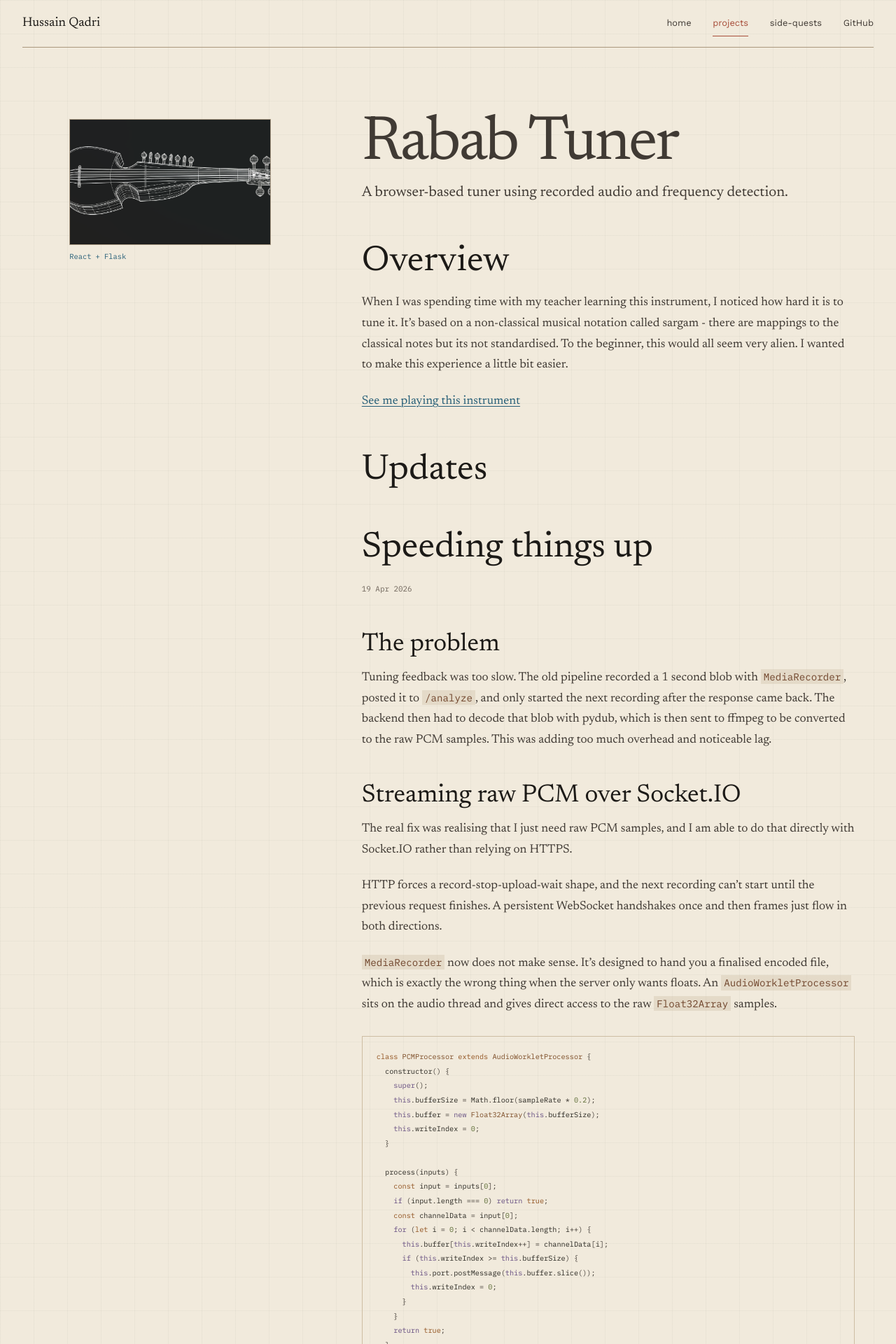
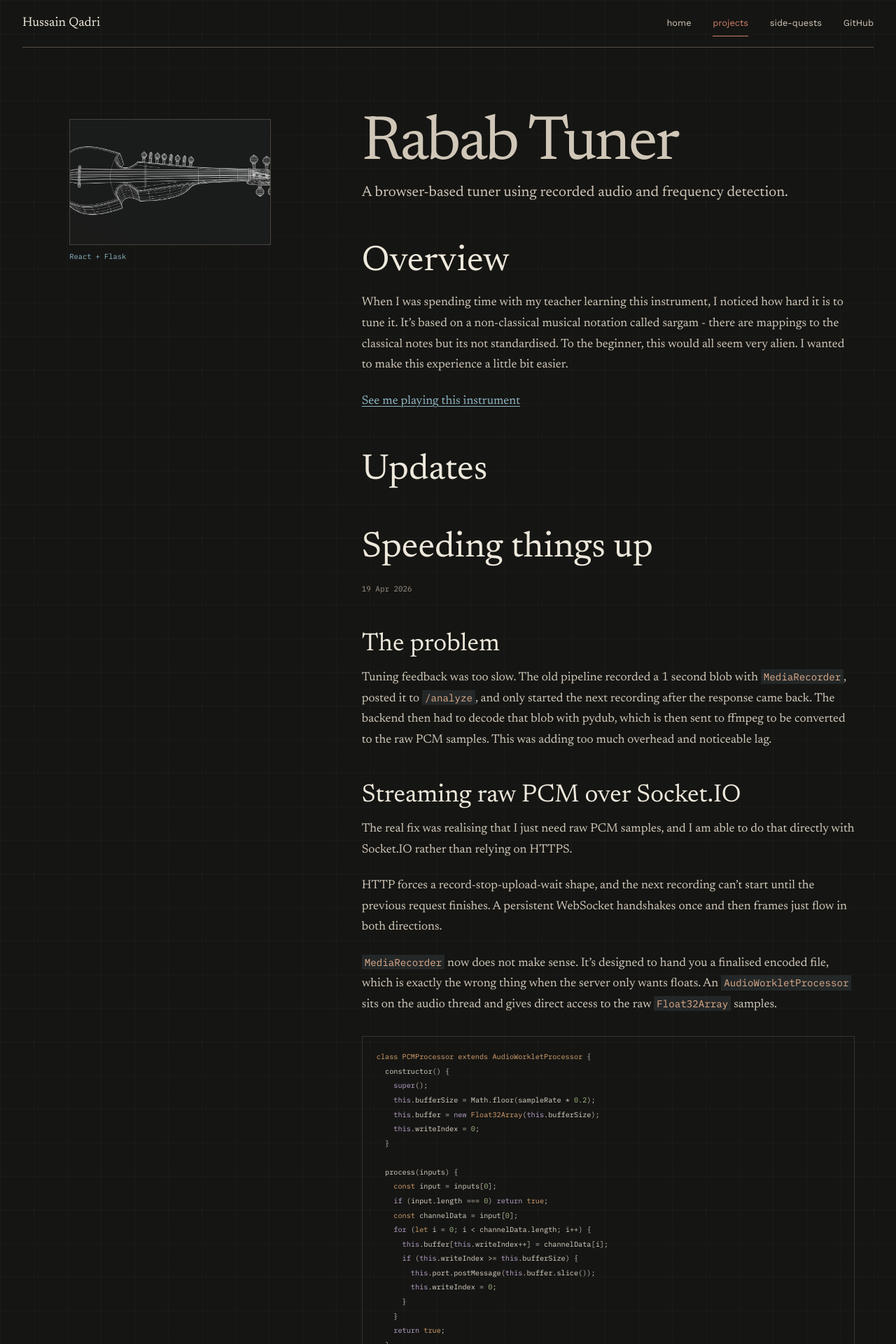
Before and after one commit to HussainQadri/hussainqadri.github.io, a Jekyll site: the page built from _projects/rabab-tuner.md, in a window 1280 px wide. Shown: the top 1920 px of the page at 70% size. Built offline with Jekyll 4.4.1, drawn with Linux system fonts in a browser that asks for light colours.

Commit message:
Convert editorial theme to dark palette

```diff
--- a/_layouts/default.html
+++ b/_layouts/default.html
@@ -5,7 +5,7 @@
     <meta name="viewport" content="width=device-width, initial-scale=1">
     <title>{% if page.title %}{{ page.title }} | {% endif %}{{ site.title }}</title>
     <meta name="description" content="{{ page.summary | default: page.description | default: site.description | strip_html | normalize_whitespace | escape }}">
-    <meta name="theme-color" content="#f1eadc">
+    <meta name="theme-color" content="#151513">
     <link rel="preload" href="{{ '/assets/fonts/newsreader-regular.ttf' | relative_url }}" as="font" type="font/ttf" crossorigin>
     <link rel="stylesheet" href="{{ '/assets/css/style.css' | relative_url }}">
     <link rel="stylesheet" href="{{ '/assets/css/syntax.css' | relative_url }}">
--- a/assets/css/style.css
+++ b/assets/css/style.css
@@ -31,18 +31,18 @@
 }
 
 :root {
-  color-scheme: light;
-  --paper: #f1eadc;
-  --paper-bright: #f8f3e9;
-  --paper-deep: #e8deca;
-  --ink: #1c1a17;
-  --ink-soft: #403a34;
-  --muted: #71675d;
-  --line: #cdbda3;
-  --line-strong: #aa987e;
-  --blue: #275f78;
-  --rust: #a74d39;
-  --gold: #9a6b22;
+  color-scheme: dark;
+  --paper: #151513;
+  --paper-bright: #1c1b18;
+  --paper-deep: #24221d;
+  --ink: #eee8dc;
+  --ink-soft: #d0c7b8;
+  --muted: #9d9386;
+  --line: #37342e;
+  --line-strong: #575147;
+  --blue: #8fb8c6;
+  --rust: #cf8069;
+  --gold: #c6a464;
   --serif: "Newsreader", "Iowan Old Style", "Palatino Linotype", Palatino, Georgia, serif;
   --sans: "Work Sans", ui-sans-serif, system-ui, -apple-system, BlinkMacSystemFont, "Segoe UI", sans-serif;
   --mono: "IBM Plex Mono", "SFMono-Regular", Consolas, monospace;
@@ -69,8 +69,8 @@ body {
   color: var(--ink);
   background-color: var(--paper);
   background-image:
-    linear-gradient(rgba(28, 26, 23, .032) 1px, transparent 1px),
-    linear-gradient(90deg, rgba(28, 26, 23, .032) 1px, transparent 1px);
+    linear-gradient(rgba(238, 232, 220, .027) 1px, transparent 1px),
+    linear-gradient(90deg, rgba(238, 232, 220, .027) 1px, transparent 1px);
   background-size: 48px 48px;
   font-family: var(--serif);
   font-size: 18px;
@@ -85,12 +85,12 @@ body::before {
   content: "";
   pointer-events: none;
   opacity: .22;
-  background-image: radial-gradient(rgba(28, 26, 23, .22) .55px, transparent .55px);
+  background-image: radial-gradient(rgba(238, 232, 220, .16) .55px, transparent .55px);
   background-size: 13px 13px;
 }
 
 ::selection {
-  color: var(--paper-bright);
+  color: #111310;
   background: var(--blue);
 }
 
@@ -383,20 +383,20 @@ h3 {
   display: block;
   border: 1px solid var(--line-strong);
   background: var(--paper-bright);
-  box-shadow: 0 18px 42px rgba(47, 38, 28, .12);
+  box-shadow: 0 18px 42px rgba(0, 0, 0, .24);
   overflow: hidden;
 }
 
 .artifact img {
   width: 100%;
   object-fit: cover;
-  filter: saturate(.88) contrast(.98);
+  filter: saturate(.78) brightness(.84) contrast(1.03);
   transition: transform .5s var(--ease), filter .4s ease;
 }
 
 .artifact a:hover img {
   transform: scale(1.018);
-  filter: saturate(1) contrast(1);
+  filter: saturate(.92) brightness(.94) contrast(1.02);
 }
 
 .artifact figcaption {
@@ -477,13 +477,13 @@ h3 {
   width: 100%;
   aspect-ratio: 16 / 10;
   object-fit: cover;
-  filter: saturate(.88);
+  filter: saturate(.78) brightness(.84);
   transition: transform .5s var(--ease), filter .4s ease;
 }
 
 .featured-writing-image:hover img {
   transform: scale(1.018);
-  filter: saturate(1);
+  filter: saturate(.94) brightness(.95);
 }
 
 .featured-writing-project,
@@ -596,13 +596,13 @@ h3 {
   border: 1px solid var(--line-strong);
   aspect-ratio: 16 / 10;
   object-fit: cover;
-  filter: saturate(.86);
+  filter: saturate(.76) brightness(.83);
   transition: transform .45s var(--ease), filter .35s ease;
 }
 
 .project-feature:hover img {
   transform: translateY(-3px);
-  filter: saturate(1);
+  filter: saturate(.92) brightness(.94);
 }
 
 .project-feature h3,
@@ -644,7 +644,7 @@ h3 {
   border: 1px solid var(--line-strong);
   object-fit: cover;
   object-position: center 32%;
-  filter: saturate(.72) sepia(.08);
+  filter: saturate(.62) sepia(.08) brightness(.76);
 }
 
 .home-personal figcaption {
@@ -696,12 +696,12 @@ h3 {
   border: 1px solid var(--line-strong);
   aspect-ratio: 16 / 10;
   object-fit: cover;
-  filter: saturate(.8);
+  filter: saturate(.72) brightness(.82);
   transition: filter .3s ease, transform .45s var(--ease);
 }
 
 .quest-feature:hover img {
-  filter: saturate(1);
+  filter: saturate(.92) brightness(.94);
   transform: translateY(-3px);
 }
 
@@ -780,14 +780,14 @@ h3 {
   aspect-ratio: 16 / 10;
   object-fit: cover;
   background: var(--paper-deep);
-  filter: saturate(.82);
+  filter: saturate(.72) brightness(.82);
   transition: transform .45s var(--ease), filter .3s ease;
 }
 
 .project-card:hover img,
 .card:hover img {
   transform: translateY(-3px);
-  filter: saturate(1);
+  filter: saturate(.92) brightness(.94);
 }
 
 .project-card-placeholder,
@@ -861,7 +861,7 @@ h3 {
   border: 1px solid var(--line-strong);
   aspect-ratio: 16 / 10;
   object-fit: cover;
-  filter: saturate(.86);
+  filter: saturate(.76) brightness(.84);
 }
 
 .project-page-art figcaption {
@@ -920,7 +920,7 @@ h3 {
   border: 1px solid var(--line-strong);
   aspect-ratio: 16 / 10;
   object-fit: cover;
-  filter: saturate(.8);
+  filter: saturate(.72) brightness(.82);
 }
 
 .adjacent-updates {
@@ -1085,13 +1085,13 @@ pre,
   max-width: 100%;
   margin: 1.8rem 0 2.2rem;
   border: 1px solid var(--line);
-  background: rgba(232, 222, 202, .68);
+  background: rgba(36, 34, 29, .88);
   overflow-x: auto;
 }
 
 pre {
   padding: 1.1rem 1.25rem;
-  color: #292721;
+  color: #ded7ca;
   font: .78rem/1.62 var(--mono);
   tab-size: 2;
 }
@@ -1109,8 +1109,8 @@ code {
 
 :not(pre) > code {
   padding: .08em .28em;
-  color: #70452c;
-  background: rgba(205, 189, 163, .36);
+  color: #e0ad8d;
+  background: rgba(143, 184, 198, .11);
 }
 
 .post-date {
@@ -1155,7 +1155,7 @@ code {
   border: 1px solid var(--line-strong);
   aspect-ratio: 16 / 11;
   object-fit: cover;
-  filter: saturate(.8);
+  filter: saturate(.7) brightness(.8);
 }
 
 .side-quest-heading {
--- a/assets/css/syntax.css
+++ b/assets/css/syntax.css
@@ -1,28 +1,28 @@
 .highlight,
 .highlight .w {
-  color: #292721;
+  color: #ded7ca;
   background: transparent;
 }
 
 .highlight table td { padding: 5px; }
 .highlight table pre { margin: 0; }
-.highlight .err { color: #8d2e22; background: #ead0c9; }
+.highlight .err { color: #f2b0a2; background: #4a2621; }
 .highlight .c,
 .highlight .ch,
 .highlight .cd,
 .highlight .cm,
 .highlight .cpf,
 .highlight .c1,
-.highlight .cs { color: #7b7267; font-style: italic; }
+.highlight .cs { color: #8f897e; font-style: italic; }
 .highlight .cp,
 .highlight .nt,
 .highlight .nn,
 .highlight .nc,
-.highlight .no { color: #7b4b25; }
+.highlight .no { color: #d7a36f; }
 .highlight .o,
 .highlight .ow,
 .highlight .p,
-.highlight .pi { color: #403a34; }
+.highlight .pi { color: #cbc3b5; }
 .highlight .gi,
 .highlight .s,
 .highlight .sb,
@@ -33,9 +33,9 @@
 .highlight .sh,
 .highlight .sx,
 .highlight .s1,
-.highlight .ss { color: #4d652f; }
-.highlight .gd { color: #9a392a; }
-.highlight .gh { color: #275f78; font-weight: 600; }
+.highlight .ss { color: #a5bd86; }
+.highlight .gd { color: #dd8977; }
+.highlight .gh { color: #8fb8c6; font-weight: 600; }
 .highlight .ge { font-style: italic; }
 .highlight .ges,
 .highlight .gs { font-weight: 600; }
@@ -44,14 +44,14 @@
 .highlight .kp,
 .highlight .kr,
 .highlight .kv,
-.highlight .sa { color: #654d80; }
+.highlight .sa { color: #bea6d0; }
 .highlight .kc,
 .highlight .kt,
-.highlight .kd { color: #91521f; }
-.highlight .sr { color: #356a68; }
+.highlight .kd { color: #d7a36f; }
+.highlight .sr { color: #8fc1bc; }
 .highlight .si,
-.highlight .se { color: #8e4c36; }
-.highlight .na { color: #275f78; }
+.highlight .se { color: #db927e; }
+.highlight .na { color: #8fb8c6; }
 .highlight .m,
 .highlight .mb,
 .highlight .mf,
@@ -59,4 +59,4 @@
 .highlight .mi,
 .highlight .il,
 .highlight .mo,
-.highlight .mx { color: #596a32; }
+.highlight .mx { color: #a5bd86; }
```
